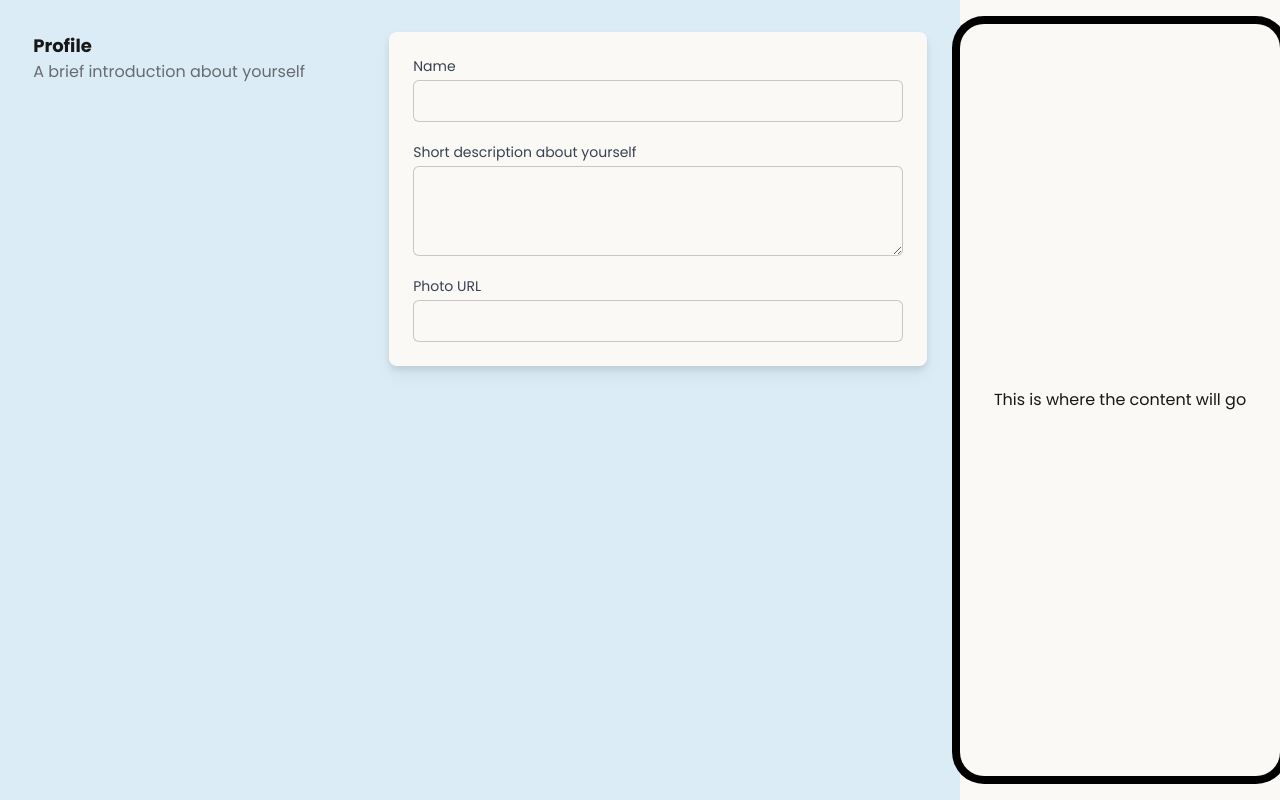
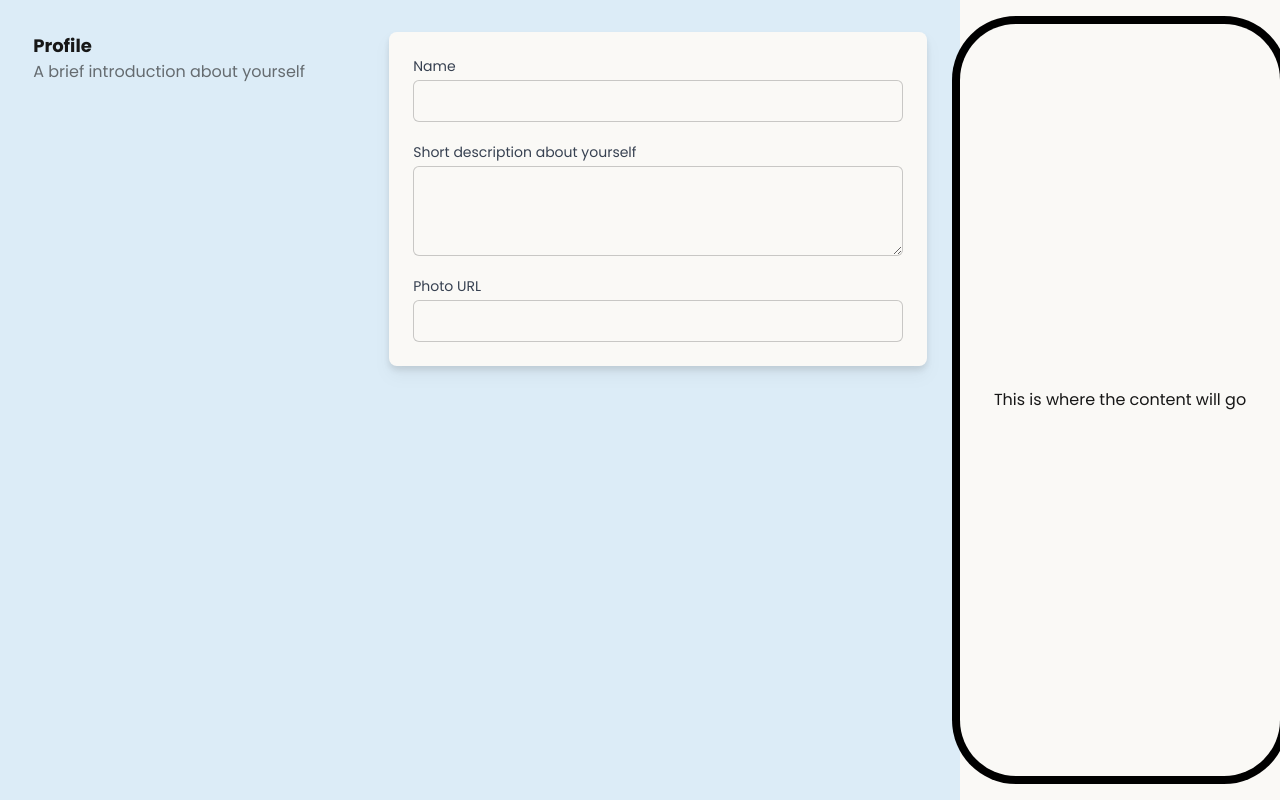
Before and after one commit to muhkyle17/creator-social-profile, a Next.js app: page / in a window 1280 px wide. Built offline with nearby package versions, Linux system fonts and the light colour scheme.

Commit message:
Add some additional border radius

```diff
--- a/src/app/components/SocialProfilePreview.jsx
+++ b/src/app/components/SocialProfilePreview.jsx
@@ -1,7 +1,7 @@
 const SocialProfilePreview = () => {
   return (
     <div className='bg-white h-full flex items-center justify-center'>
-      <div className='min-h-[47rem] w-[350px] mx-auto flex items-center justify-center rounded-3xl ring-8 ring-black py-6 px-6'>
+      <div className='min-h-[47rem] w-[350px] mx-auto flex items-center justify-center rounded-[3.5rem] ring-8 ring-black py-6 px-6'>
         This is where the content will go
       </div>
     </div>
```
